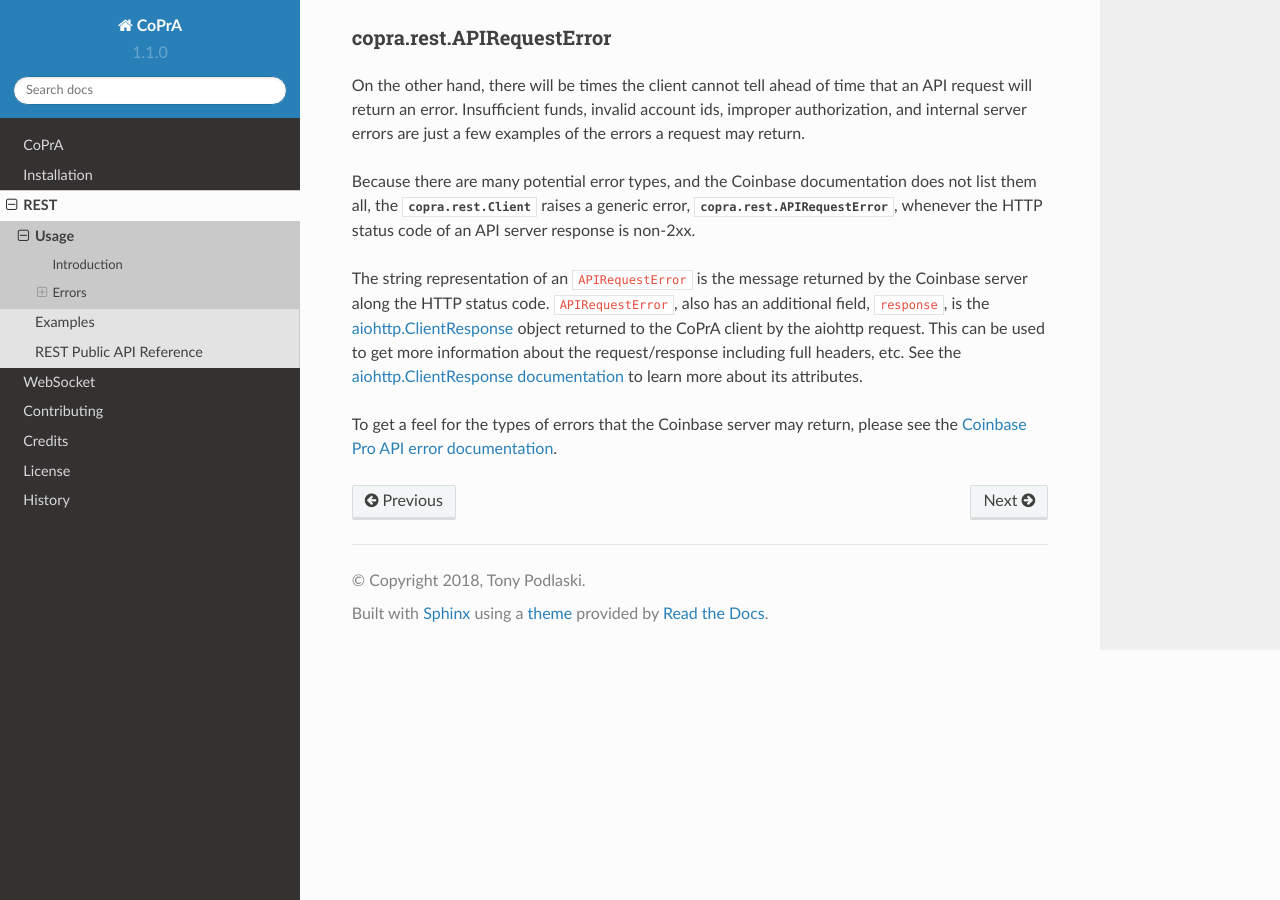
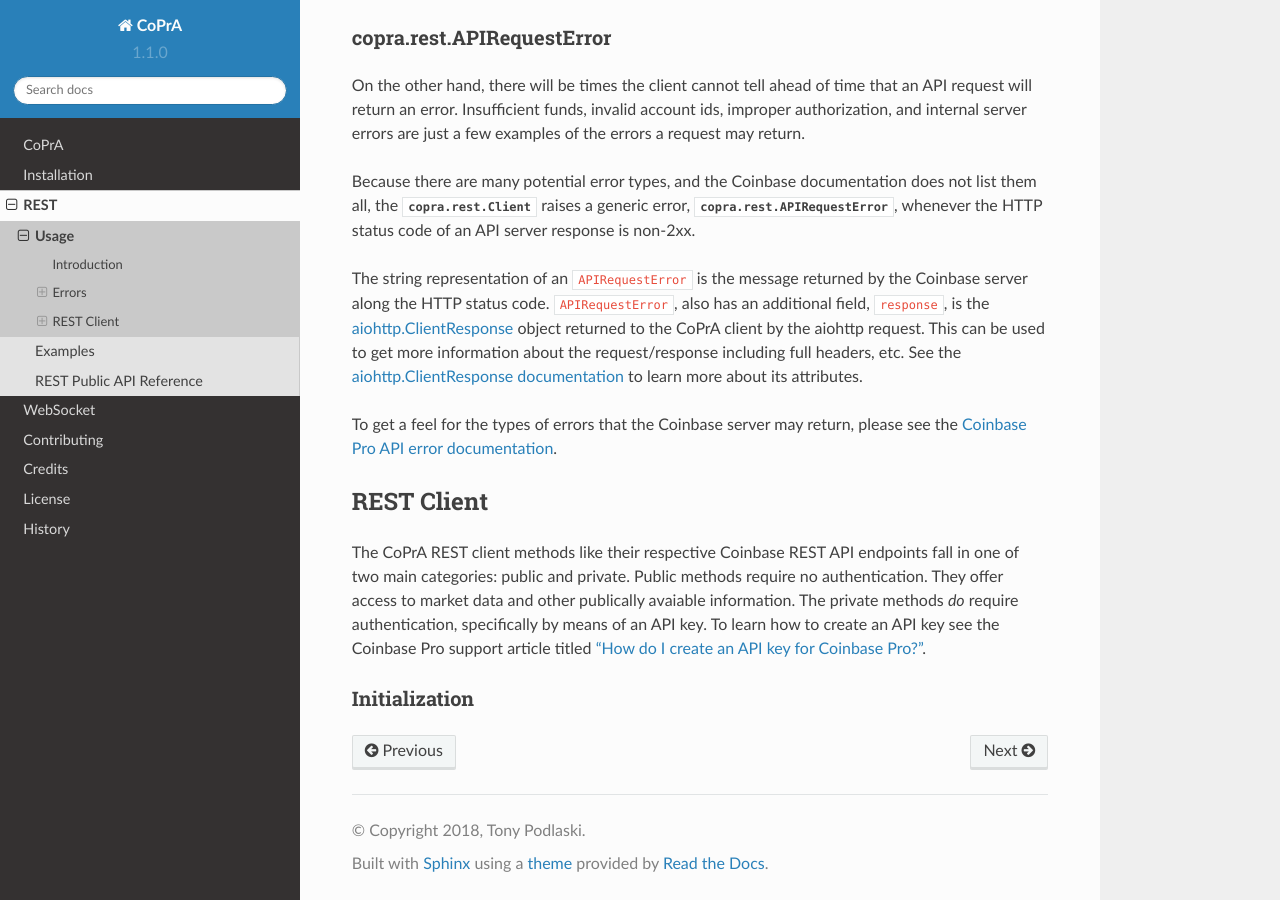
Before and after one commit to tpodlaski/copra, a Sphinx documentation site: the page built from docs/rest/usage.rst, in a window 1280 px wide and 900 px high, scrolled down 1054 px. Built offline with Sphinx 7.4.7 and the Read the Docs theme 2.0.0, drawn with Linux system fonts in a browser that asks for light colours.

Commit message:
Update usage.rst

```diff
--- a/docs/rest/usage.rst
+++ b/docs/rest/usage.rst
@@ -32,3 +32,11 @@ Because there are many potential error types, and the Coinbase documentation doe
 The string representation of an ``APIRequestError`` is the message returned by the Coinbase server along the HTTP status code. ``APIRequestError``, also has an additional field, ``response``, is the `aiohttp.ClientResponse <https://docs.aiohttp.org/en/stable/client_reference.html#response-object>`_ object returned to the CoPrA client by the aiohttp request. This can be used to get more information about the request/response including full headers, etc. See the `aiohttp.ClientResponse documentation <https://docs.aiohttp.org/en/stable/client_reference.html#response-object>`_ to learn more about its attributes.
 
 To get a feel for the types of errors that the Coinbase server may return, please see the `Coinbase Pro API error documentation <https://docs.pro.coinbase.com/#errors>`_.
+
+REST Client
+-----------
+
+The CoPrA REST client methods like their respective Coinbase REST API endpoints fall in one of two main categories: public and private. Public methods require no authentication. They offer access to market data and other publically avaiable information. The private methods *do* require authentication, specifically by means of an API key.  To learn how to create an API key see the Coinbase Pro support article titled `"How do I create an API key for Coinbase Pro?" <https://support.pro.coinbase.com/customer/en/portal/articles/2945320-how-do-i-create-an-api-key-for-coinbase-pro->`_.
+
+Initialization
+++++++++++++++
```
